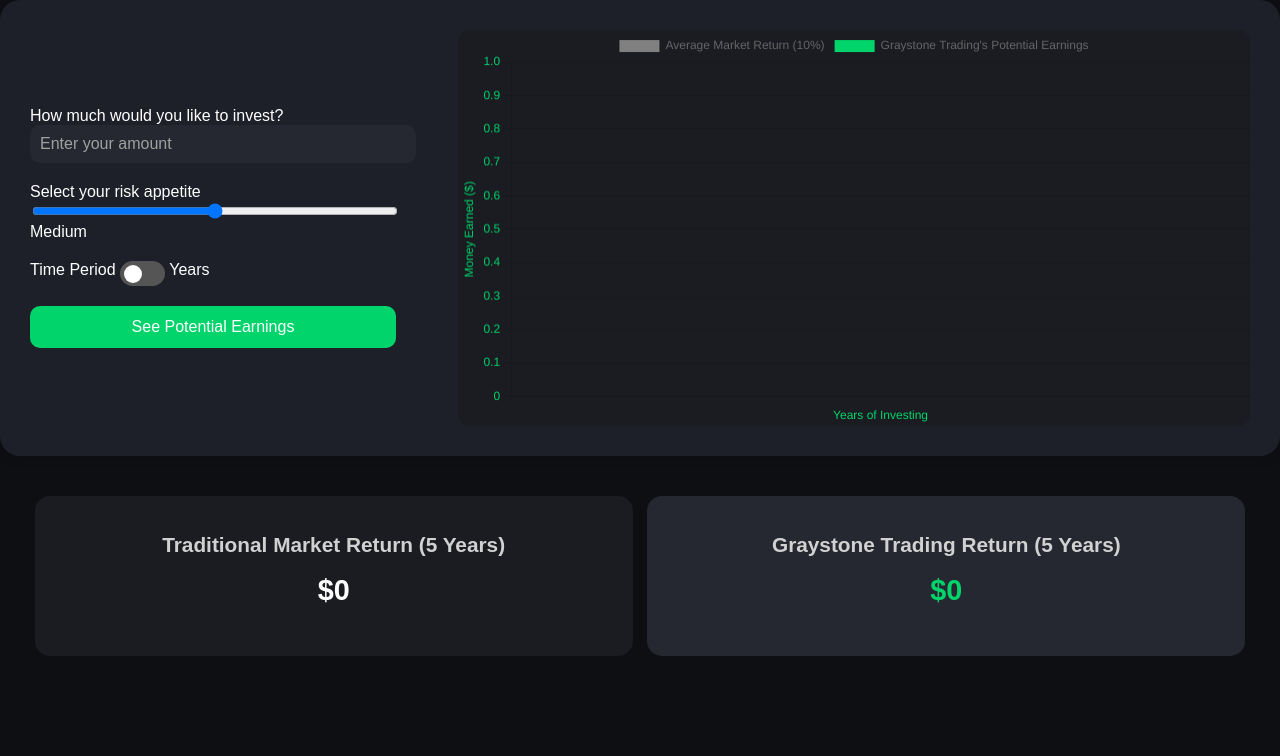
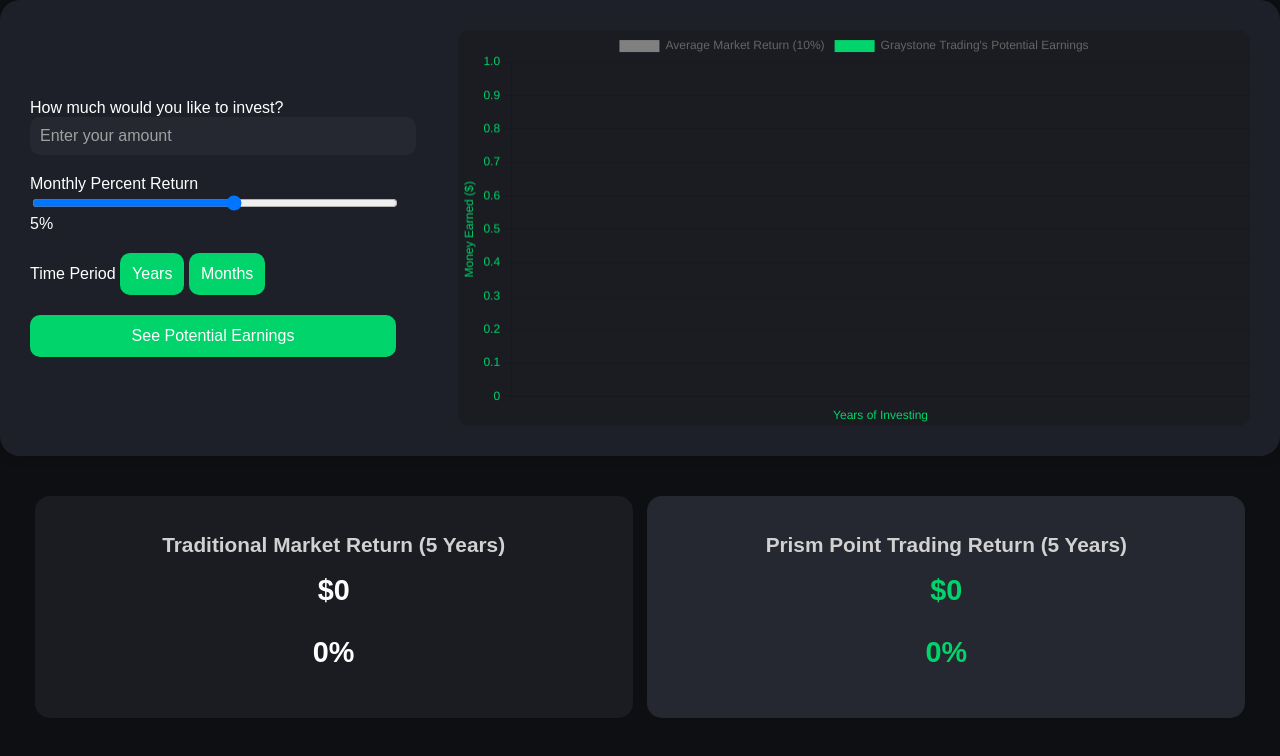
Before and after one commit to ChrisGarbe/pp_calc, a plain HTML site: page index.html in a window 1280 px wide. Drawn offline with nearby package versions, Linux system fonts and the light colour scheme.

Commit message:
Update index.html

```diff
--- a/index.html
+++ b/index.html
@@ -3,7 +3,7 @@
 <head>
   <meta charset="UTF-8">
   <meta name="viewport" content="width=device-width, initial-scale=1.0">
-  <title>Graystone Trading ROI Calculator</title>
+  <title>Prism Point Trading ROI Calculator</title>
 
   <!-- Link to the CSS file -->
   <link rel="stylesheet" href="style.css">
@@ -21,28 +21,25 @@
 
     <!-- Inputs Section on the Left -->
     <div class="inputs">
-      <div class="form-group">
+      <div class="form-group bento-box">
         <label for="investable-cash">How much would you like to invest?</label>
-        <input type="number" id="investable-cash" placeholder="Enter your amount">
+        <input type="number" id="investable-cash" placeholder="Enter your amount" min="1">
       </div>
 
-      <div class="form-group">
-        <label for="risk-appetite">Select your risk appetite</label>
-        <input type="range" id="risk-appetite" min="1" max="3" step="1">
-        <span id="risk-level">Medium</span>
+      <div class="form-group bento-box">
+        <label for="risk-appetite">Monthly Percent Return</label>
+        <input type="range" id="risk-appetite" min="1" max="10" step="1">
+        <span id="risk-level">5%</span>
       </div>
 
       <!-- Toggle for Months/Years -->
-      <div class="form-group">
+      <div class="form-group bento-box">
         <label>Time Period</label>
-        <label class="switch">
-          <input type="checkbox" id="time-period-toggle">
-          <span class="slider round"></span>
-        </label>
-        <span id="time-period-label">Years</span>
+        <button id="btn-years" class="toggle-btn active">Years</button>
+        <button id="btn-months" class="toggle-btn">Months</button>
       </div>
 
-      <button id="calculate-btn">See Potential Earnings</button>
+      <button id="calculate-btn" class="bento-box">See Potential Earnings</button>
     </div>
 
     <!-- Graph Section on the Right -->
@@ -56,10 +53,12 @@
     <div class="returns-card">
       <h2>Traditional Market Return (<span id="return-period">5 Years</span>)</h2>
       <p><span id="market-return">$0</span></p>
+      <p class="return-percentage"><span id="market-percent-return">0%</span></p>
     </div>
     <div class="returns-card graystone-card">
-      <h2>Graystone Trading Return (<span id="return-period-graystone">5 Years</span>)</h2>
-      <p><span id="graystone-return">$0</span></p>
+      <h2>Prism Point Trading Return (<span id="return-period-prism-point">5 Years</span>)</h2>
+      <p><span id="prism-point-return">$0</span></p>
+      <p class="return-percentage"><span id="prism-point-percent-return">0%</span></p>
     </div>
   </section>
 
```
